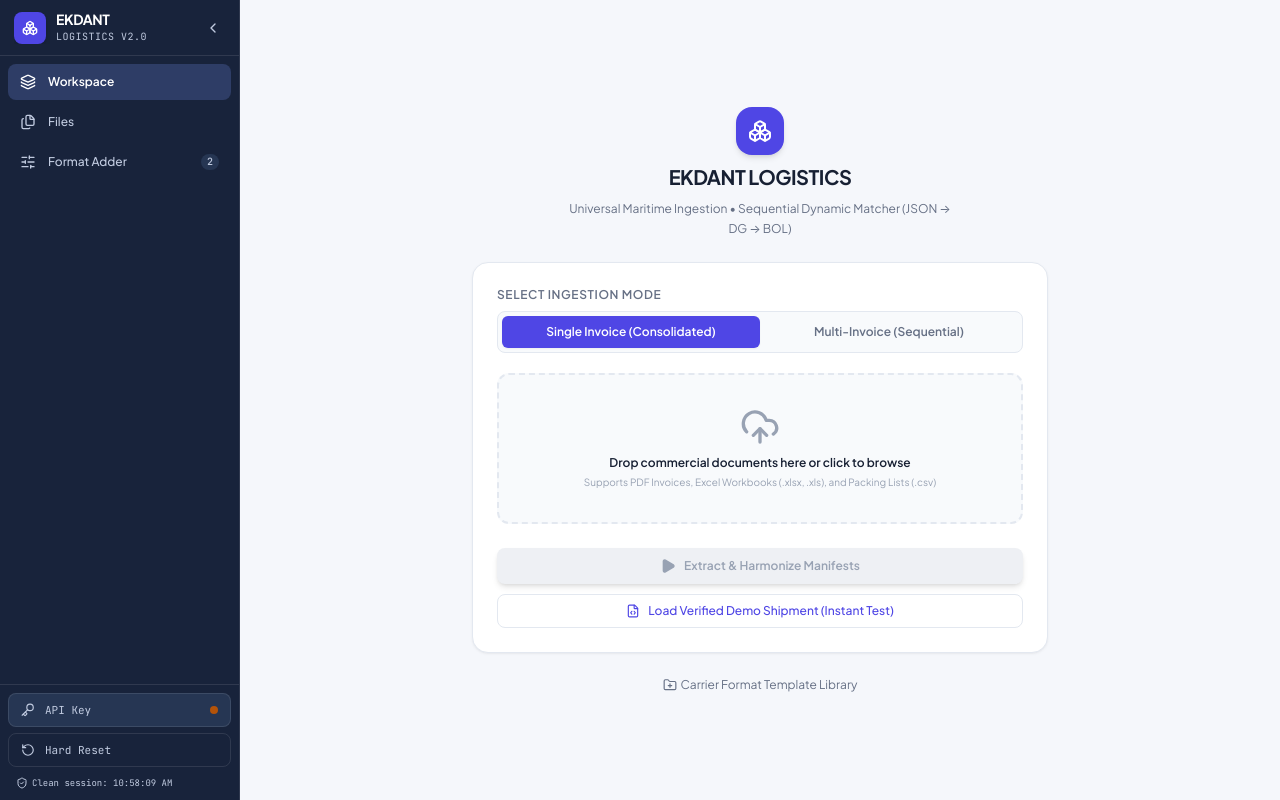
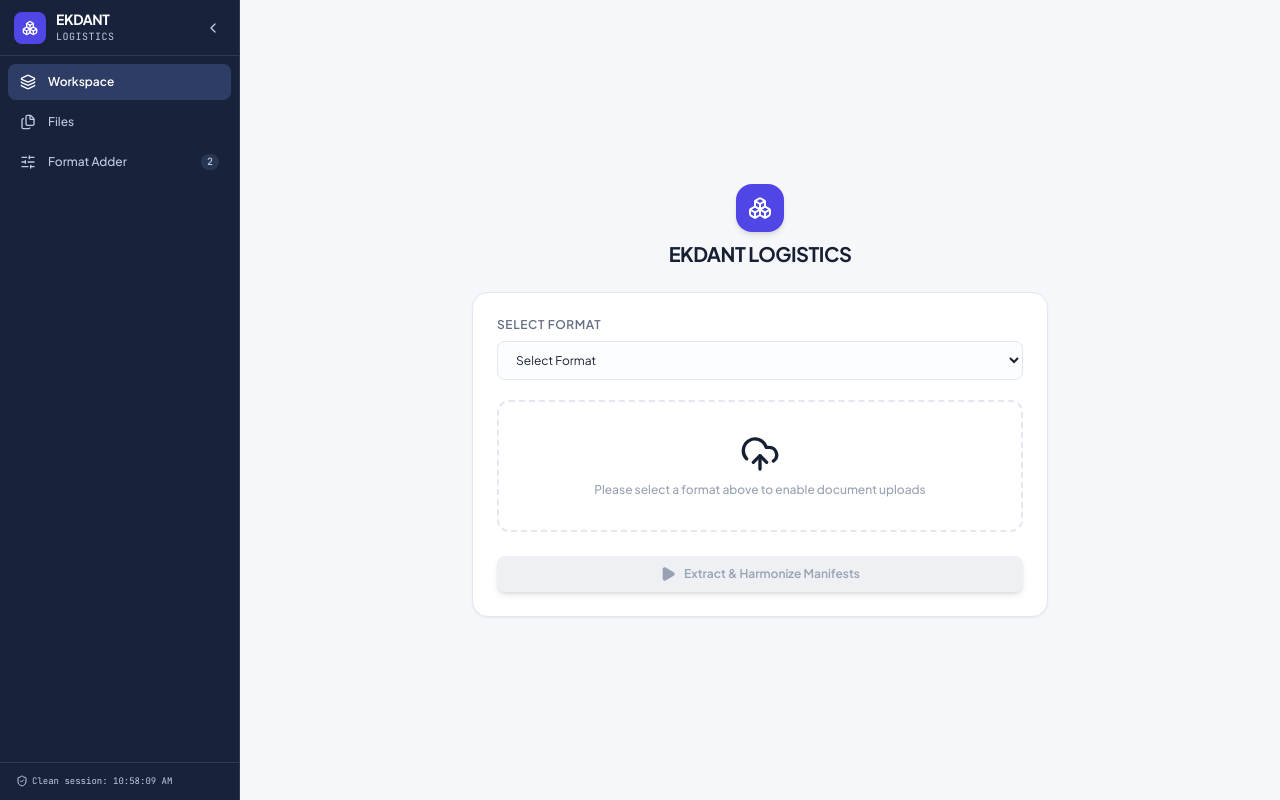
Before and after one commit to Rushaljain/EkdantLogistics, a React (Vite) app: page / in a window 1280 px wide. Built offline with nearby package versions, Linux system fonts and the light colour scheme.

Commit message:
feat: remove marked landing and sidebar elements, add Select Format dropdown requirement

```diff
--- a/src/App.tsx
+++ b/src/App.tsx
@@ -55,7 +55,7 @@ export function App(): React.JSX.Element {
   const [showContainerModal, setShowContainerModal] = useState<boolean>(false);
 
   // Ingestion & File State
-  const [mode, setMode] = useState<UploadMode>('SINGLE_INVOICE');
+  const [mode, setMode] = useState<UploadMode | ''>('');
   const [uploadedFiles, setUploadedFiles] = useState<File[]>([]);
   const [isParsing, setIsParsing] = useState(false);
   const [parseProgress, setParseProgress] = useState<ParseSessionProgress | null>(null);
@@ -117,8 +117,9 @@ export function App(): React.JSX.Element {
     };
   }, []);
 
-  const resetSessionState = (selectedMode: UploadMode) => {
-    const freshJson = createEmptyShipmentJSON(selectedMode);
+  const resetSessionState = (selectedMode: UploadMode | '') => {
+    const effectiveMode = selectedMode || 'SINGLE_INVOICE';
+    const freshJson = createEmptyShipmentJSON(effectiveMode);
     const freshDg = deriveDGManifestFromJSON(freshJson);
     const freshBl = deriveBLManifestFromDG(freshDg, undefined, freshJson);
     setShipmentJson(freshJson);
@@ -138,7 +139,8 @@ export function App(): React.JSX.Element {
     setIsPurging(true);
     try {
       await purgeAllWorkspaceStorage();
-      resetSessionState(mode);
+      setMode('');
+      resetSessionState('');
       setLastPurgedAt(new Date().toLocaleTimeString());
     } finally {
       setIsPurging(false);
@@ -149,11 +151,16 @@ export function App(): React.JSX.Element {
     if (hasParsed && shipmentJson.invoiceNumbers.length > 0) {
       archiveCurrentSession(shipmentJson, dgManifest, blManifest);
     }
-    resetSessionState(mode);
+    setMode('');
+    resetSessionState('');
   };
 
-  const handleModeChange = (newMode: UploadMode) => {
+  const handleModeChange = (newMode: UploadMode | '') => {
     setMode(newMode);
+    if (!newMode) {
+      setUploadedFiles([]);
+      return;
+    }
     if (!hasParsed) {
       resetSessionState(newMode);
     } else {
@@ -206,7 +213,7 @@ export function App(): React.JSX.Element {
     try {
       const result = await parseDocumentsToJSON(
         uploadedFiles,
-        mode,
+        mode || 'SINGLE_INVOICE',
         customApiKey || undefined,
         (progress) => {
           setParseProgress(progress);
--- a/src/components/NavigationSidebar.tsx
+++ b/src/components/NavigationSidebar.tsx
@@ -6,9 +6,7 @@ import {
   ChevronLeft,
   ChevronRight,
   Boxes,
-  Key,
-  ShieldCheck,
-  RotateCcw
+  ShieldCheck
 } from 'lucide-react';
 
 export type PageId = 'workspace' | 'files' | 'formats';
@@ -20,11 +18,11 @@ interface NavigationSidebarProps {
   formatsCount: number;
   isCollapsed: boolean;
   onToggleCollapse: () => void;
-  onOpenApiKeyModal: () => void;
-  hasCustomKey: boolean;
+  onOpenApiKeyModal?: () => void;
+  hasCustomKey?: boolean;
   lastPurgedAt: string | null;
-  onHardReset: () => void;
-  isPurging: boolean;
+  onHardReset?: () => void;
+  isPurging?: boolean;
 }
 
 export function NavigationSidebar({
@@ -34,11 +32,7 @@ export function NavigationSidebar({
   formatsCount,
   isCollapsed,
   onToggleCollapse,
-  onOpenApiKeyModal,
-  hasCustomKey,
-  lastPurgedAt,
-  onHardReset,
-  isPurging
+  lastPurgedAt
 }: NavigationSidebarProps): React.JSX.Element {
   const navItems = [
     {
@@ -83,7 +77,7 @@ export function NavigationSidebar({
                   EKDANT
                 </span>
                 <span className="text-[10px] font-mono tracking-wider text-content-on-dark-muted block uppercase">
-                  Logistics v2.0
+                  LOGISTICS
                 </span>
               </div>
             )}
@@ -147,53 +141,9 @@ export function NavigationSidebar({
       </div>
 
       {/* Drawer Footer Controls */}
-      <div className="p-2 border-t border-white/10 space-y-1.5">
-        {/* API Key Status & Modal Trigger */}
-        <button
-          onClick={onOpenApiKeyModal}
-          title={hasCustomKey ? 'Custom Gemini Key Configured' : 'Using Environment / Default Gemini Key'}
-          className={`w-full flex items-center rounded-lg transition-all text-xs ${
-            isCollapsed ? 'justify-center p-2.5' : 'px-3 py-2 space-x-2.5'
-          } ${
-            hasCustomKey
-              ? 'bg-state-success-bg text-state-success border border-state-success/30 hover:bg-state-success-bg/80'
-              : 'bg-sidebar-hover text-content-on-dark-muted border border-white/10 hover:text-white'
-          }`}
-        >
-          <Key className="w-3.5 h-3.5 shrink-0" />
-          {!isCollapsed && (
-            <div className="flex-1 flex items-center justify-between truncate text-left">
-              <span className="truncate font-mono text-[11px]">
-                {hasCustomKey ? 'Custom Key' : 'API Key'}
-              </span>
-              <span
-                className={`w-2 h-2 rounded-full shrink-0 ${
-                  hasCustomKey ? 'bg-state-success' : 'bg-state-warning'
-                }`}
-              />
-            </div>
-          )}
-        </button>
-
-        {/* Quick Hard Reset */}
-        <button
-          onClick={onHardReset}
-          disabled={isPurging}
-          title="Hard Reset Workspace Storage & Session"
-          className={`w-full flex items-center rounded-lg text-content-on-dark-muted hover:text-state-error hover:bg-state-error-bg/10 border border-white/10 hover:border-state-error/30 transition-all text-xs ${
-            isCollapsed ? 'justify-center p-2.5' : 'px-3 py-2 space-x-2.5'
-          }`}
-        >
-          <RotateCcw className={`w-3.5 h-3.5 shrink-0 ${isPurging ? 'animate-spin text-state-error' : ''}`} />
-          {!isCollapsed && (
-            <span className="truncate font-mono text-[11px]">
-              {isPurging ? 'Purging...' : 'Hard Reset'}
-            </span>
-          )}
-        </button>
-
+      <div className="p-2 border-t border-white/10">
         {!isCollapsed && lastPurgedAt && (
-          <div className="px-2 pt-1 pb-0.5 text-[9px] font-mono text-content-on-dark-muted truncate flex items-center space-x-1">
+          <div className="px-2 py-1 text-[9px] font-mono text-content-on-dark-muted truncate flex items-center space-x-1">
             <ShieldCheck className="w-3 h-3 text-content-on-dark-muted shrink-0" />
             <span className="truncate">Clean session: {lastPurgedAt}</span>
           </div>
--- a/src/components/UploadLandingView.tsx
+++ b/src/components/UploadLandingView.tsx
@@ -8,16 +8,14 @@ import {
   Sparkles,
   Play,
   AlertTriangle,
-  FolderPlus,
-  Boxes,
-  FileCode
+  Boxes
 } from 'lucide-react';
 import type { UploadMode } from '../types/index.ts';
 import type { ParseSessionProgress } from '../utils/documentParser.ts';
 
 interface UploadLandingViewProps {
-  mode: UploadMode;
-  onModeChange: (mode: UploadMode) => void;
+  mode: UploadMode | '';
+  onModeChange: (mode: UploadMode | '') => void;
   uploadedFiles: File[];
   onFileSelect: (e: React.ChangeEvent<HTMLInputElement>) => void;
   onDrop: (e: React.DragEvent<HTMLDivElement>) => void;
@@ -27,8 +25,8 @@ interface UploadLandingViewProps {
   parseProgress: ParseSessionProgress | null;
   apiError: string | null;
   onExecuteParsing: () => void;
-  onLoadDemoJson: () => void;
-  onOpenFormatLibrary: () => void;
+  onLoadDemoJson?: () => void;
+  onOpenFormatLibrary?: () => void;
 }
 
 export function UploadLandingView({
@@ -42,11 +40,11 @@ export function UploadLandingView({
   isParsing,
   parseProgress,
   apiError,
-  onExecuteParsing,
-  onLoadDemoJson,
-  onOpenFormatLibrary
+  onExecuteParsing
 }: UploadLandingViewProps): React.JSX.Element {
   const fileInputRef = useRef<HTMLInputElement | null>(null);
+
+  const isModeSelected = Boolean(mode);
 
   return (
     <div className="flex-1 flex flex-col items-center justify-center p-6 bg-app text-content-primary overflow-y-auto">
@@ -59,45 +57,30 @@ export function UploadLandingView({
           <h1 className="text-xl font-bold tracking-tight text-content-primary">
             EKDANT LOGISTICS
           </h1>
-          <p className="text-xs text-content-secondary max-w-sm mx-auto leading-relaxed">
-            Universal Maritime Ingestion &bull; Sequential Dynamic Matcher (JSON &rarr; DG &rarr; BOL)
-          </p>
         </div>
 
         {/* Central Ingestion Card */}
         <div className="p-6 bg-surface border border-divider rounded-2xl shadow-card space-y-5">
-          {/* Mode Selector */}
+          {/* Mode Dropdown Selector */}
           <div>
             <label className="block text-xs font-semibold text-content-secondary uppercase tracking-wider mb-2">
-              Select Ingestion Mode
+              Select Format
             </label>
-            <div className="grid grid-cols-2 p-1 bg-surface-secondary border border-divider rounded-lg">
-              <button
-                type="button"
-                onClick={() => onModeChange('SINGLE_INVOICE')}
-                className={`py-2 text-xs font-semibold rounded-md transition-all text-center ${
-                  mode === 'SINGLE_INVOICE'
-                    ? 'bg-brand-primary text-brand-primary-text shadow-sm'
-                    : 'text-content-secondary hover:text-content-primary'
-                }`}
+            <select
+              value={mode}
+              onChange={(e) => onModeChange(e.target.value as UploadMode | '')}
+              className="w-full bg-input-bg border border-divider text-xs text-content-primary rounded-lg px-3.5 py-2.5 font-sans focus:outline-none focus:border-brand-primary focus:ring-1 focus:ring-action-ring cursor-pointer"
             >
-                Single Invoice (Consolidated)
-              </button>
-              <button
-                type="button"
-                onClick={() => onModeChange('MULTI_INVOICE')}
-                className={`py-2 text-xs font-semibold rounded-md transition-all text-center ${
-                  mode === 'MULTI_INVOICE'
-                    ? 'bg-brand-primary text-brand-primary-text shadow-sm'
-                    : 'text-content-secondary hover:text-content-primary'
-                }`}
-              >
-                Multi-Invoice (Sequential)
-              </button>
-            </div>
+              <option value="" disabled>
+                Select Format
+              </option>
+              <option value="SINGLE_INVOICE">Single Invoice</option>
+              <option value="MULTI_INVOICE">Multi Invoice</option>
+            </select>
           </div>
 
-          {/* Drag & Drop Upload Zone */}
+          {/* Drag & Drop Upload Zone (Enabled only when format selected) */}
+          {isModeSelected ? (
             <div>
               <input
                 ref={fileInputRef}
@@ -122,6 +105,14 @@ export function UploadLandingView({
                 </p>
               </div>
             </div>
+          ) : (
+            <div className="border-2 border-dashed border-divider rounded-xl p-8 text-center bg-surface-secondary/50">
+              <UploadCloud className="w-10 h-10 mx-auto text-content-muted/60 mb-2" />
+              <p className="text-xs font-medium text-content-muted">
+                Please select a format above to enable document uploads
+              </p>
+            </div>
+          )}
 
           {/* Staged Files List */}
           {uploadedFiles.length > 0 && (
@@ -214,9 +205,9 @@ export function UploadLandingView({
           <div className="space-y-2.5 pt-1">
             <button
               onClick={onExecuteParsing}
-              disabled={uploadedFiles.length === 0 || isParsing}
+              disabled={uploadedFiles.length === 0 || isParsing || !isModeSelected}
               className={`w-full py-2.5 px-4 rounded-lg text-xs font-semibold flex items-center justify-center space-x-2 transition-all shadow-md ${
-                uploadedFiles.length === 0 || isParsing
+                uploadedFiles.length === 0 || isParsing || !isModeSelected
                   ? 'bg-action-disabled text-action-disabled-text cursor-not-allowed'
                   : 'bg-brand-primary hover:bg-brand-primary-hover text-brand-primary-text'
               }`}
@@ -233,28 +224,7 @@ export function UploadLandingView({
                 </>
               )}
             </button>
-
-            {/* Load Saved / Demo JSON Button */}
-            <button
-              type="button"
-              onClick={onLoadDemoJson}
-              className="w-full py-2 px-3 rounded-lg text-xs font-medium bg-surface hover:bg-brand-primary-soft text-brand-primary border border-divider hover:border-brand-primary transition-all flex items-center justify-center space-x-2"
-            >
-              <FileCode className="w-3.5 h-3.5 text-brand-primary" />
-              <span>Load Verified Demo Shipment (Instant Test)</span>
-            </button>
           </div>
-        </div>
-
-        {/* Footer Link */}
-        <div className="flex items-center justify-center space-x-4 text-xs text-content-secondary">
-          <button
-            onClick={onOpenFormatLibrary}
-            className="hover:text-brand-primary transition-colors flex items-center space-x-1"
-          >
-            <FolderPlus className="w-3.5 h-3.5" />
-            <span>Carrier Format Template Library</span>
-          </button>
         </div>
       </div>
     </div>
```
Lines whose indentation alone changed are shown as unchanged.
